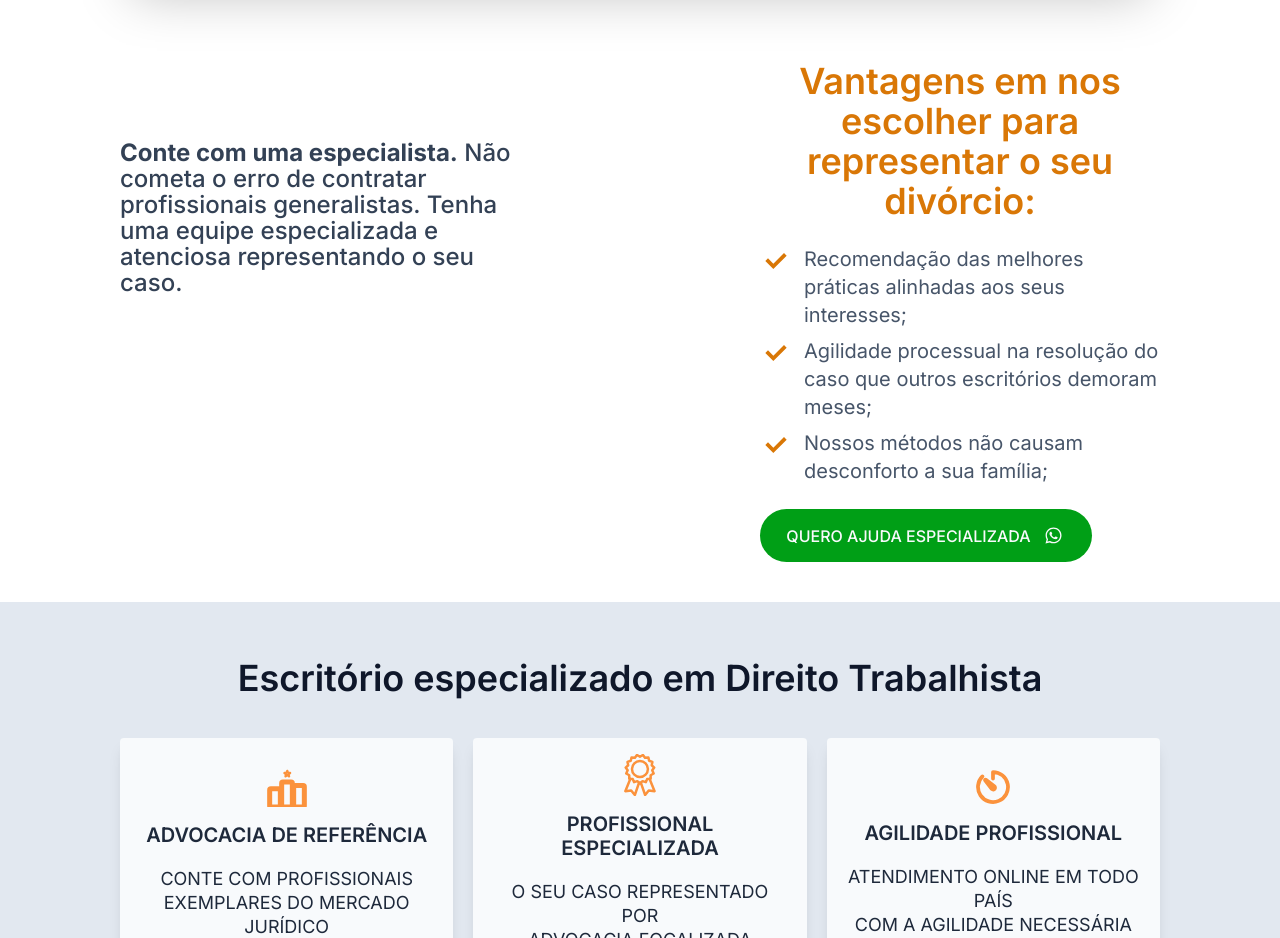
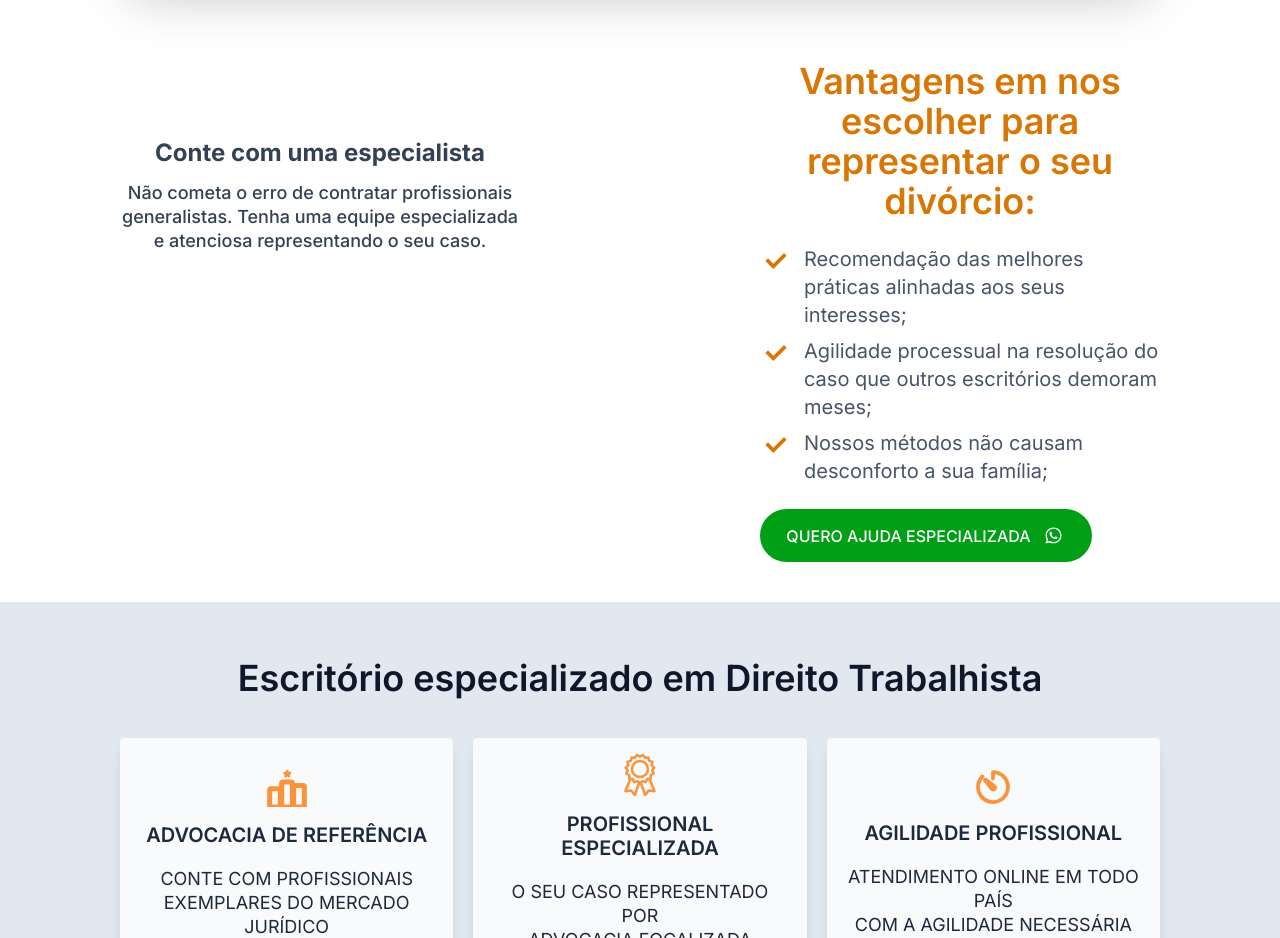
Before and after one commit to matheusmfl/tarsila-cavalcante-advogada, a Next.js app: page /trabalhista in a window 1280 px wide. Shown: the part 940-1878 px from the top of the page. Built offline with nearby package versions, Linux system fonts and the light colour scheme.

Commit message:
Fix TextFonts Bugs

```diff
--- a/src/app/components/trabalhista/Section2.tsx
+++ b/src/app/components/trabalhista/Section2.tsx
@@ -6,16 +6,22 @@ export function Section2() {
   return (
     <>
       {/* Main Container */}
-      <div className="px-6 pb-10 flex flex-col gap-6 xl:flex-row xl:px-[120px] xl:w-full xl:gap-60">
+      <div className="px-3 pb-10 flex flex-col gap-6 xl:flex-row xl:px-[120px] xl:w-full xl:gap-60">
         {/* Texto1 */}
 
         {/* Container para XL */}
         <div className="xl:w-[580px] xl:pt-20">
-          <span className="text-slate-700 font-roboto text-2xl font-medium leading-6 ">
-            <strong>Conte com uma especialista.</strong> Não cometa o erro de
-            contratar profissionais generalistas. Tenha uma equipe especializada
-            e atenciosa representando o seu caso.
-          </span>
+          <div className="flex flex-col gap-4">
+            <span className="text-slate-700 font-roboto text-2xl font-medium leading-6 text-center ">
+              <strong className="pb-2 text-center">
+                Conte com uma especialista <br />
+              </strong>{' '}
+            </span>
+            <span className="text-slate-700 font-roboto text-lg font-medium leading-6 text-center">
+              Não cometa o erro de contratar profissionais generalistas. Tenha
+              uma equipe especializada e atenciosa representando o seu caso.
+            </span>
+          </div>
         </div>
 
         {/* container2 para XL */}
```
